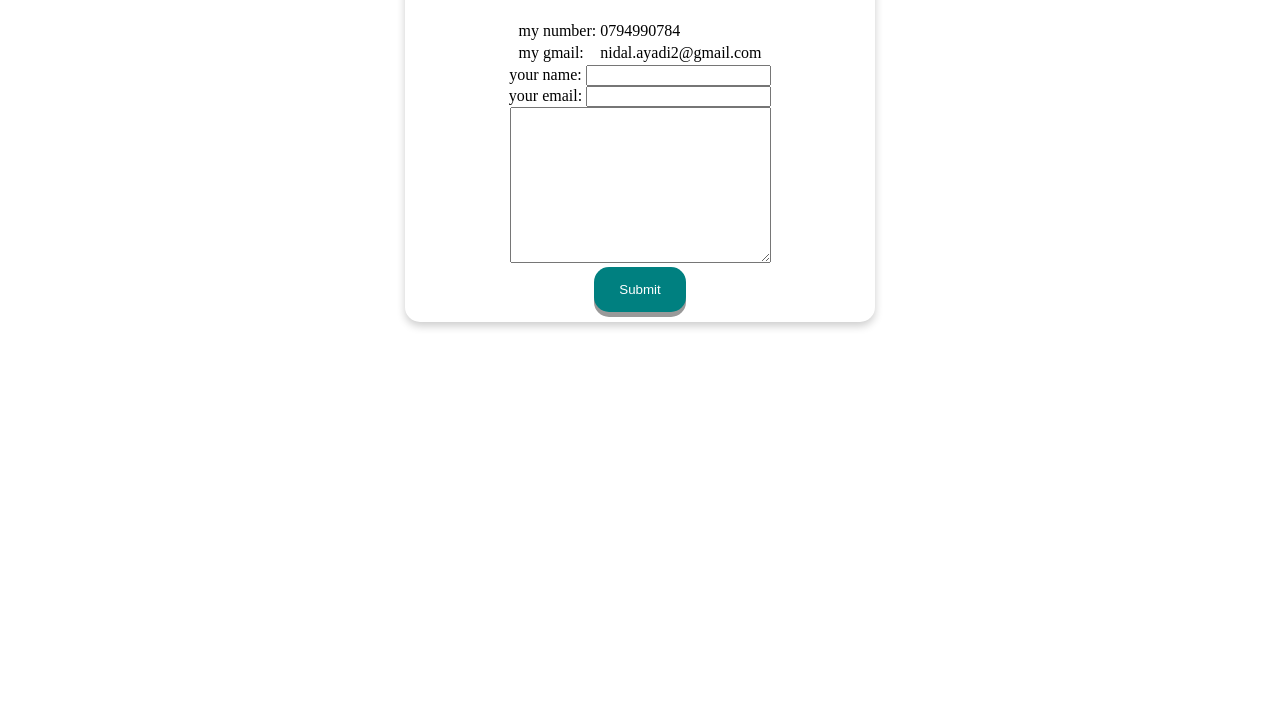
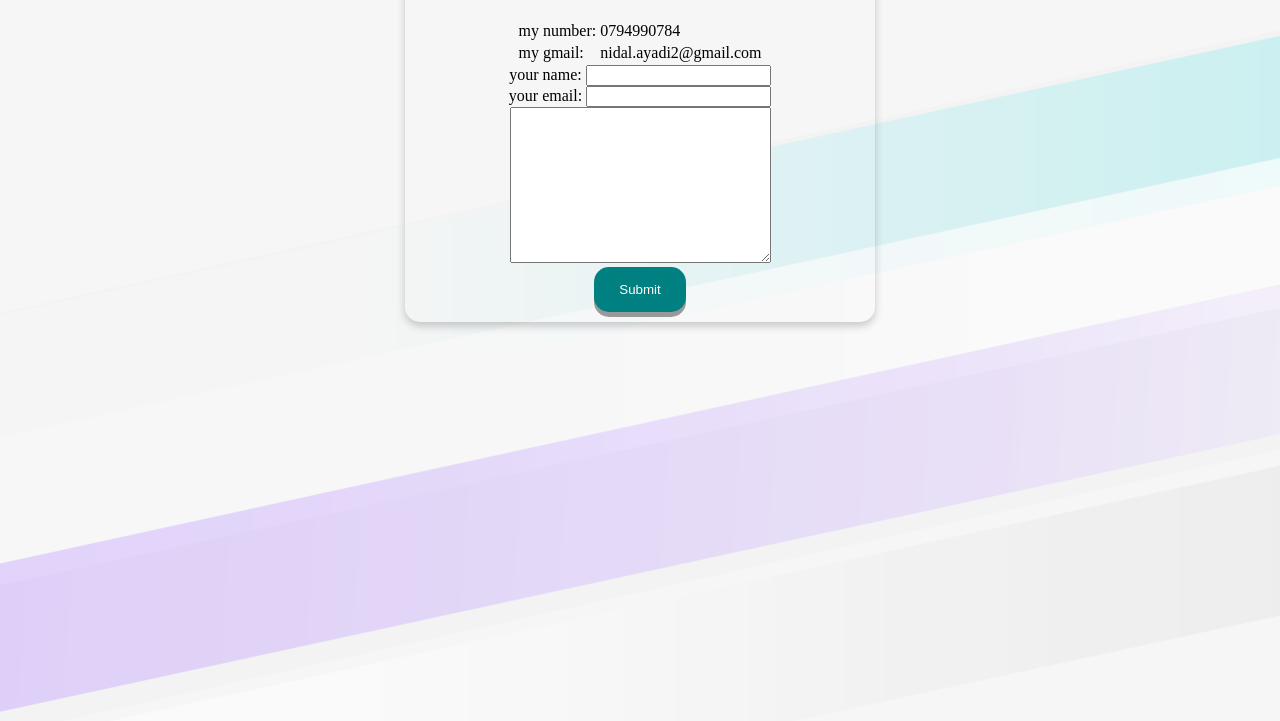
Before and after one commit to nidalayadi/cv, a plain HTML site: page form.html in a window 1280 px wide. Shown: the part 79-800 px from the top of the page. Drawn offline with Linux system fonts and the light colour scheme.

Commit message:
Update form.html

```diff
--- a/form.html
+++ b/form.html
@@ -6,7 +6,7 @@
     <title>contact me</title>
     <style>
         body{
-            background-image: url(photo/background.png);
+            background-image: url(background.png);
         }
     .button{
         display: inline-block;
```
